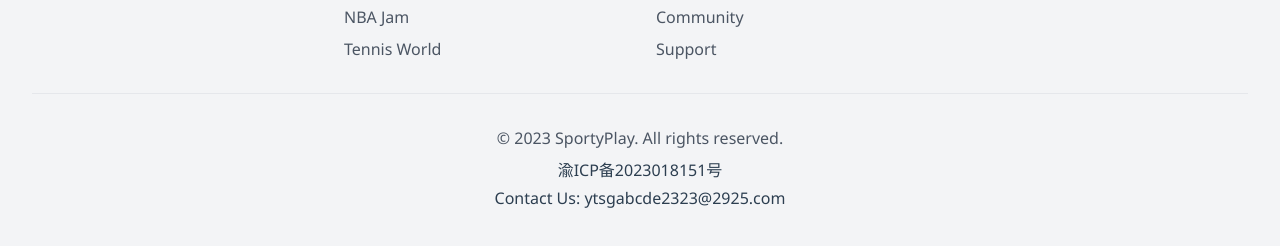
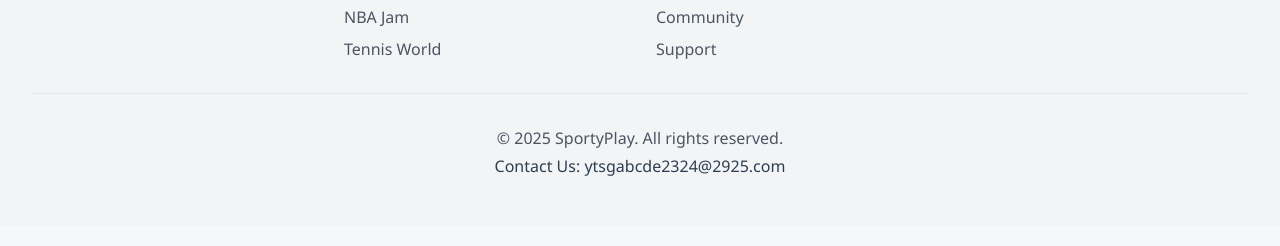
Before and after one commit to lz-215/Rocket-League, a plain HTML site: page index.html in a window 1280 px wide. Shown: the part 4093-4339 px from the top of the page. Drawn offline with nearby package versions, Linux system fonts and the light colour scheme.

Commit message:
Update index.html

```diff
--- a/index.html
+++ b/index.html
@@ -5,7 +5,7 @@
     <meta name="viewport" content="width=device-width, initial-scale=1.0">
     <title>SportyPlay - Free Sports Games | Play Rocket League Now</title>
     <meta name="description" content="Play Rocket League and other exciting sports games for free at SportyPlay. No downloads required, instant play in your browser!">
-    <link rel="canonical" href="http://qdylgg77.com" />
+    <link rel="canonical" href="http://pdvqh.com" />
     <meta name="keywords" content="Rocket League, sports games, free online games, soccer games, racing games">
 
     <!-- Google tag (gtag.js) -->
@@ -678,9 +678,8 @@
             </div>
 
             <div class="text-center mt-8 pt-8 border-t border-gray-200">
-                <p class="text-gray-600">© 2023 SportyPlay. All rights reserved.</p>
-                <p class="mt-2"><a href="https://beian.miit.gov.cn" rel="nofollow" class="hover:text-sport-blue">渝ICP备2023018151号</a></p>
-                <p class="mt-1">Contact Us: ytsgabcde2323@2925.com</p>
+                <p class="text-gray-600">© 2025 SportyPlay. All rights reserved.</p>
+                <p class="mt-1">Contact Us: ytsgabcde2324@2925.com</p>
             </div>
         </div>
     </footer>
```
